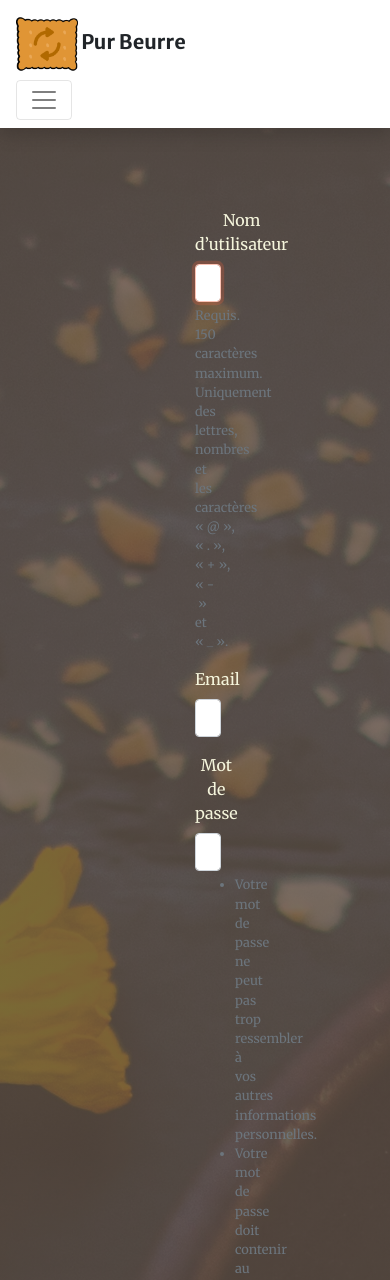
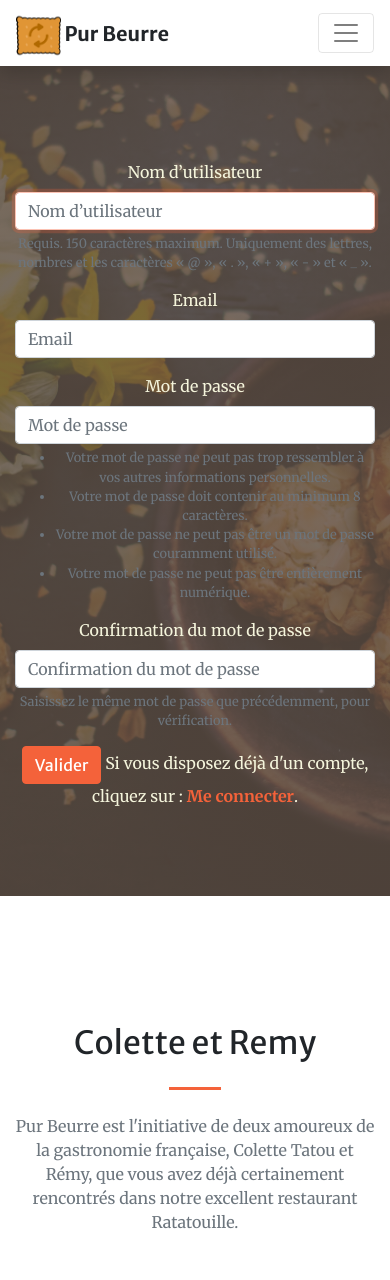
Before and after one commit to athd92/P8-Creez-une-plateforme-pour-amateurs-de-Nutella, a Django app: page /register/ in a window 390 px wide; the page is wider, and only the part inside the window is pictured. Shown: the top 1280 px of that part. Run offline with Django 3.2, Linux system fonts and the light colour scheme; some libraries are stand-ins or nearby versions.

Commit message:
responsive forms update

```diff
--- a/purbeurre/main/templates/main/homepage.html
+++ b/purbeurre/main/templates/main/homepage.html
@@ -31,8 +31,8 @@
 
   <!-- Navigation -->
             <nav class="navbar navbar-light navbar-expand-lg fixed-top " id="mainNav">
-              <a class="navbar-brand js-scroll-trigger" href="/">
-            <img class="img-fluid " src="{% static 'img/logo_pur_beurre.png' %}" alt="" style="width: 20%;">
+              <a class="navbar-brand js-scroll-trigger" href="/" style="width: 150px; height: 50px;">
+            <img class="img-fluid " src="{% static 'img/logo_pur_beurre.png' %}" alt="" style="width: 30%;">
             Pur Beurre</a>
             <div class="navbar-toggler" data-toggle="collapse" data-target='#navbarResponsive'>
               <span class="navbar-toggler-icon"></span>
--- a/purbeurre/main/templates/main/login.html
+++ b/purbeurre/main/templates/main/login.html
@@ -10,7 +10,7 @@
 
         {# Display a form #}
 
-        <div class='container' style="padding-left: 15em;padding-right: 15em;margin-top: 3em;" >
+        <div class='container' >
         <form method="post" class="form" style="color: antiquewhite;">
         {% csrf_token %}
         {% bootstrap_form form %}
--- a/purbeurre/main/templates/main/register.html
+++ b/purbeurre/main/templates/main/register.html
@@ -9,7 +9,7 @@
       <div class="row h-100 align-items-center justify-content-center text-center">
 
     {# Display a form #}
-        <div class='container' style="padding-left: 15em;padding-right: 15em;margin-top: 3em;" >
+        <div class='container' >
         <form method="post" class="form" style="color: beige; ">
         {% csrf_token %}
         {% bootstrap_form form %}
```
